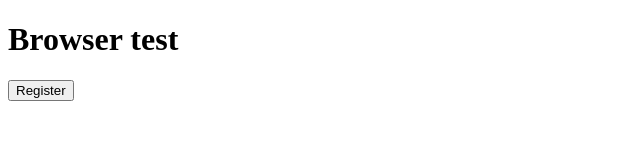
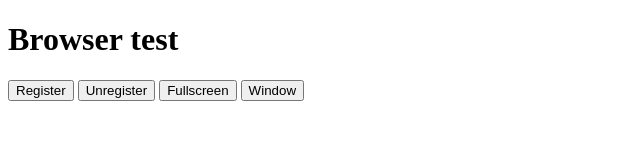
Before and after one commit to azulamb/browser_test, a plain HTML site: page docs/index.html in a window 1280 px wide. Shown: the whole page, without its empty margins (0-640 px from the left). Drawn offline with Linux system fonts and the light colour scheme.

Commit message:
Add fullscreen.

```diff
--- a/docs/index.html
+++ b/docs/index.html
@@ -16,11 +16,22 @@ document.addEventListener('DOMContentLoaded', () => {
   document.getElementById('register').addEventListener('click', () => {
     navigator.serviceWorker.register("./sw.js").then(() => {});
   });
+  document.getElementById('fullscreen').addEventListener('click', () => {
+    document.documentElement.requestFullscreen('hide').then(() => {});
+  });
+  document.getElementById('window').addEventListener('click', () => {
+    exitFullscreen().then(() => {});
+  });
 });
     </script>
   </head>
   <body>
     <h1>Browser test</h1>
-    <button id="register">Register</button>
+    <div>
+      <button id="register">Register</button>
+      <button id="unregister">Unregister</button>
+      <button id="fullscreen">Fullscreen</button>
+      <button id="window">Window</button>
+    </div>
   </body>
 </html>
```
